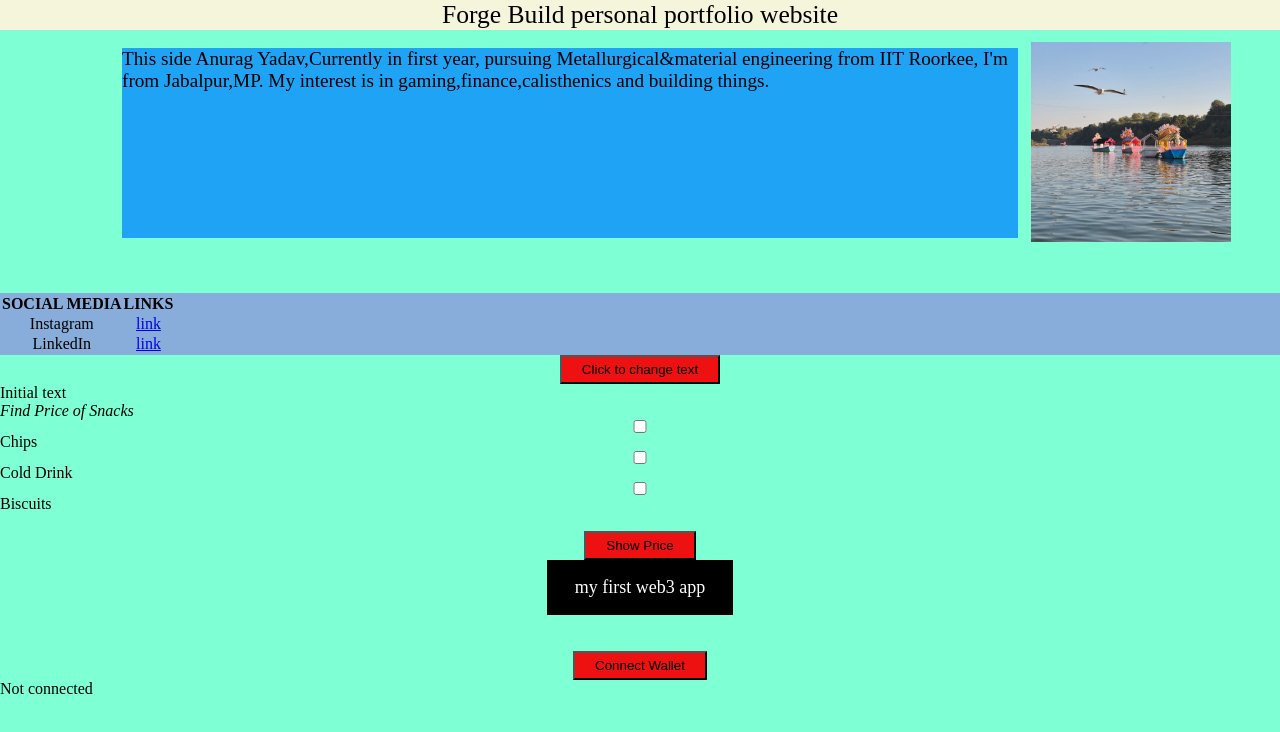
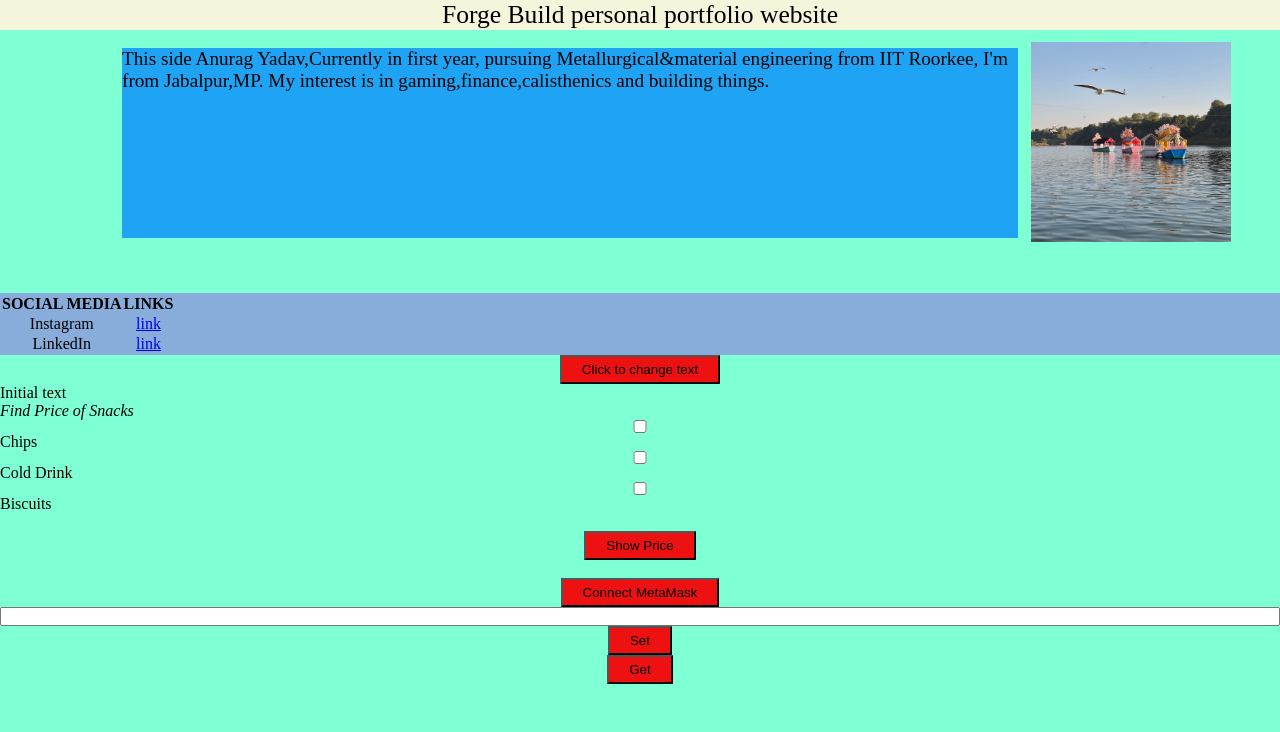
Before and after one commit to AnuragkumarYadav/Forge-Build, a plain HTML site: page index.html in a window 1280 px wide. Drawn offline with Linux system fonts and the light colour scheme.

Commit message:
Update index.html

```diff
--- a/index.html
+++ b/index.html
@@ -5,7 +5,7 @@
     <meta name="viewport" content="width=device-width, initial-scale=1.0">
     <title>Forge Build</title>
     <link rel="stylesheet" href="style.css">
-    <link href="script.jss">
+
 </head>
 
 
@@ -58,14 +58,19 @@
 
 <button onclick="showPrice()">Show Price</button>
 
-<f id="prices"></f>
+<p id="prices"></p>
 
-<div id="web3">my first web3 app</div>
-<br></br>
-<button onclick="connectWallet()">Connect Wallet</button>
-<p id="status">Not connected</p>
+<br>
+<button onclick="connect()">Connect MetaMask</button>
 
-<br><br>
+<input id="val" type="number">
+<button onclick="setValue()">Set</button>
+<button onclick="getValue()">Get</button>
+
+<p id="out"></p>
+
+<script src="https://cdn.jsdelivr.net/npm/ethers@5.7.2/dist/ethers.min.js"></script>
+
 
 <script src="script.js"></script>
 
```
